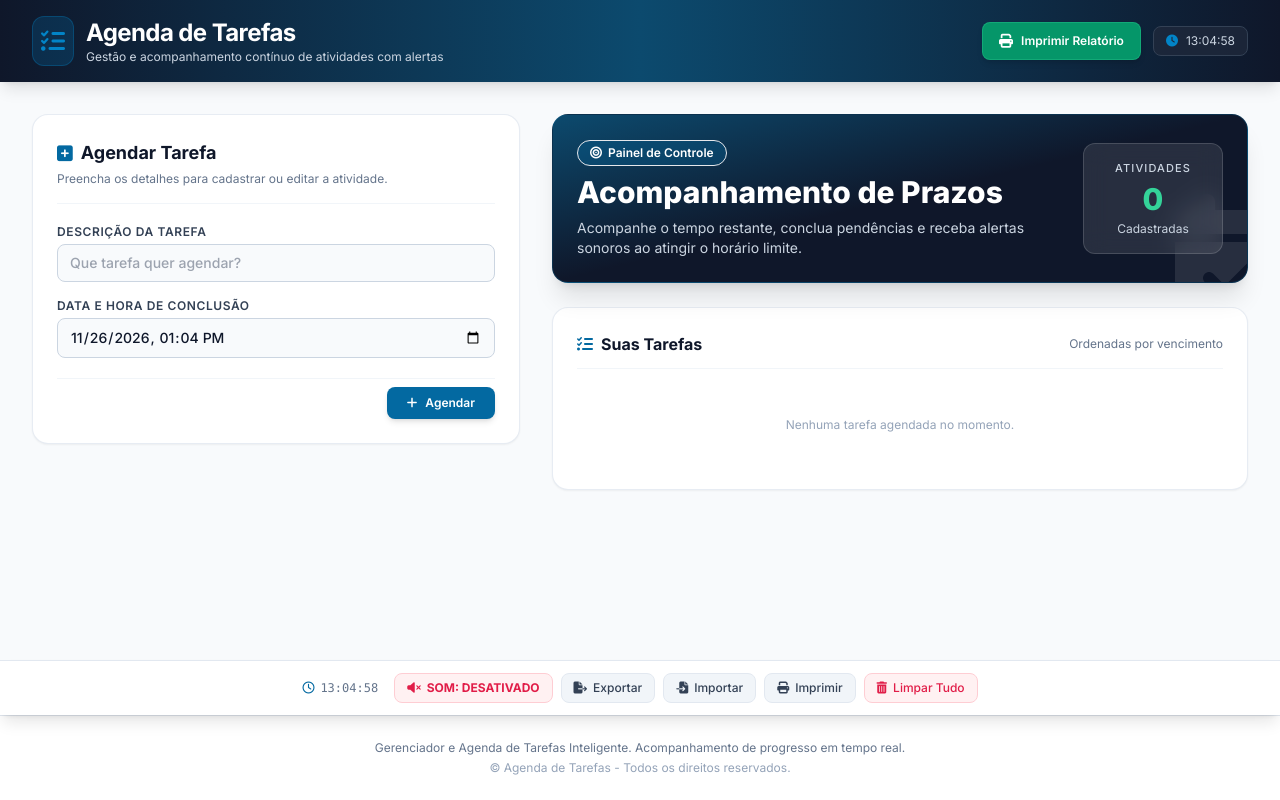
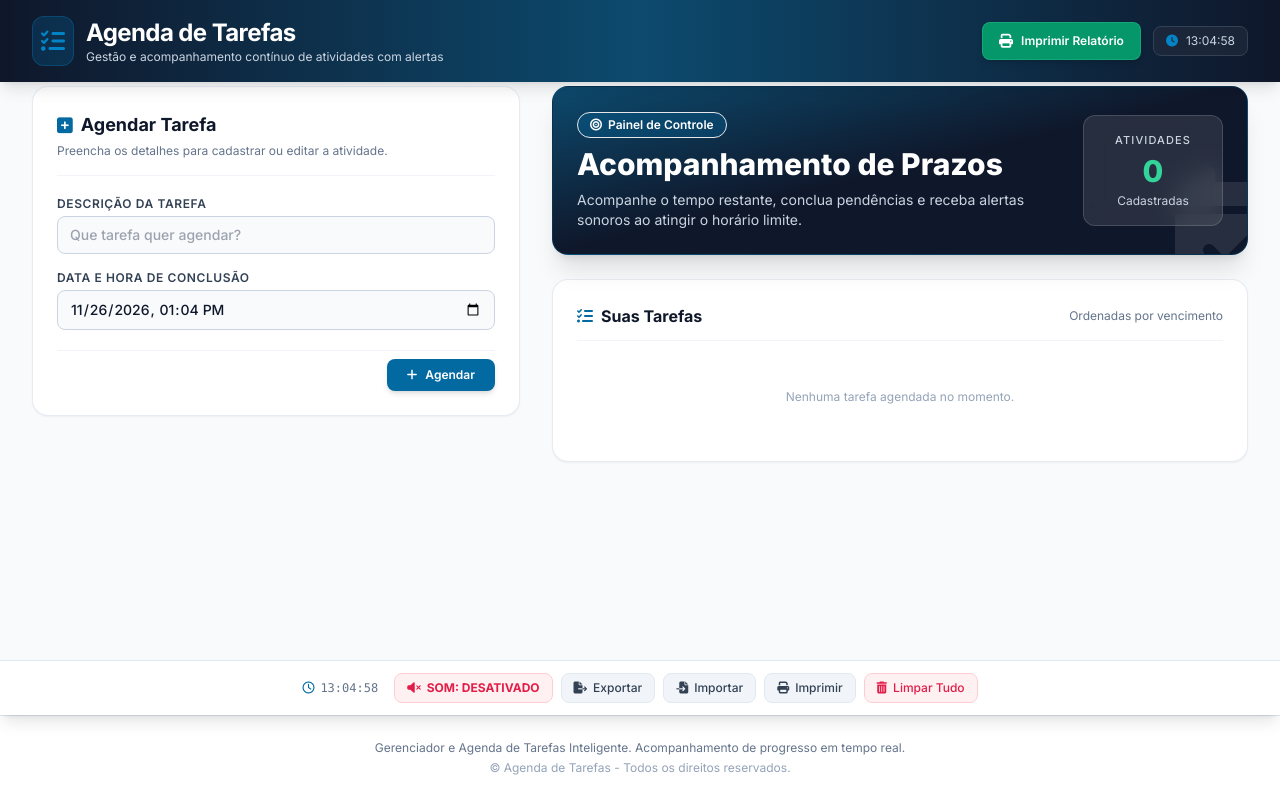
Before and after one commit to centersoft-web/management-center, a plain HTML site: page Agenda de Tarefas.html in a window 1280 px wide. Drawn offline with nearby package versions, Linux system fonts and the light colour scheme.

Commit message:
Add files via upload

```diff
--- a/Agenda de Tarefas.html
+++ b/Agenda de Tarefas.html
@@ -147,7 +147,7 @@
     </header>
 
     <!-- Main Content -->
-    <main class="max-w-7xl mx-auto px-4 sm:px-6 lg:px-8 py-8 w-full flex-grow">
+    <main class="max-w-7xl mx-auto px-4 sm:px-6 lg:px-8 pt-1 pb-8 py-8 w-full flex-grow">
 
         <div class="grid grid-cols-1 lg:grid-cols-12 gap-8">
 
```
